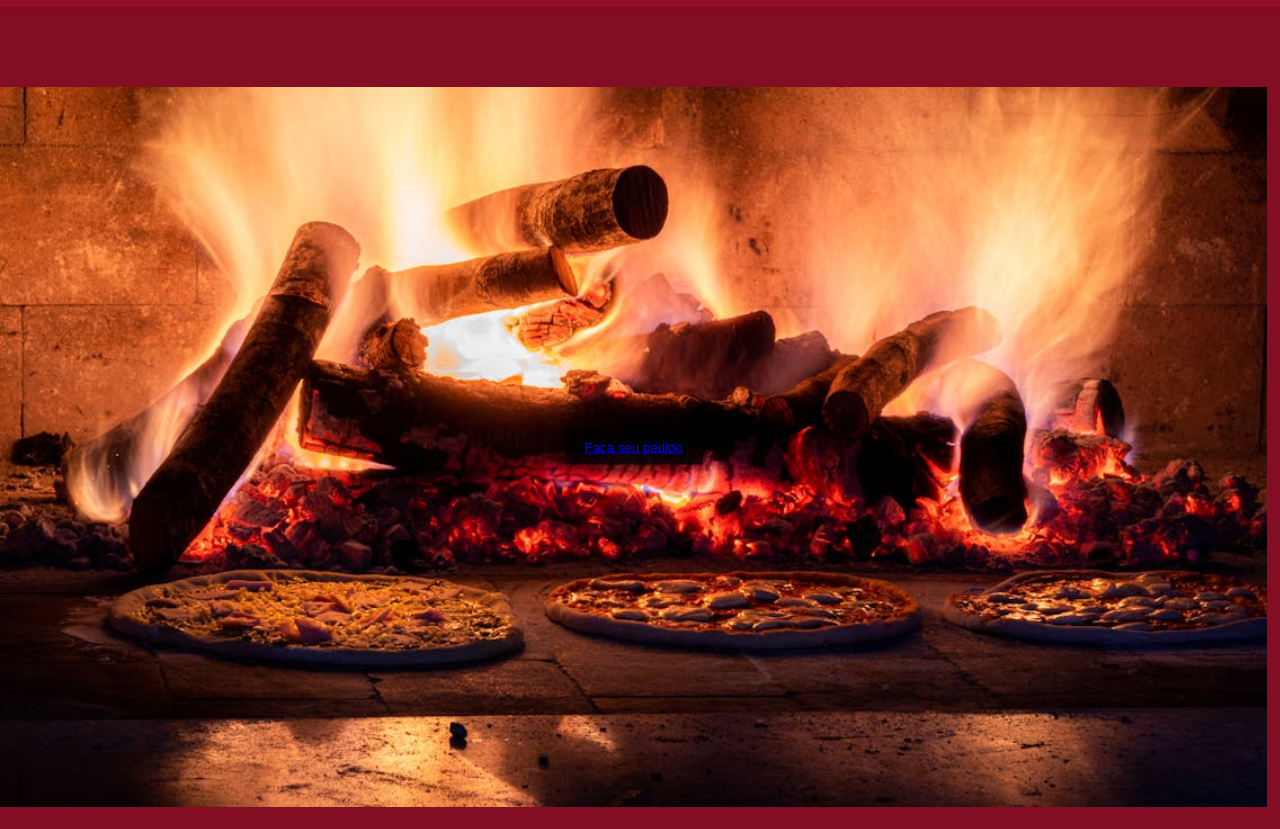
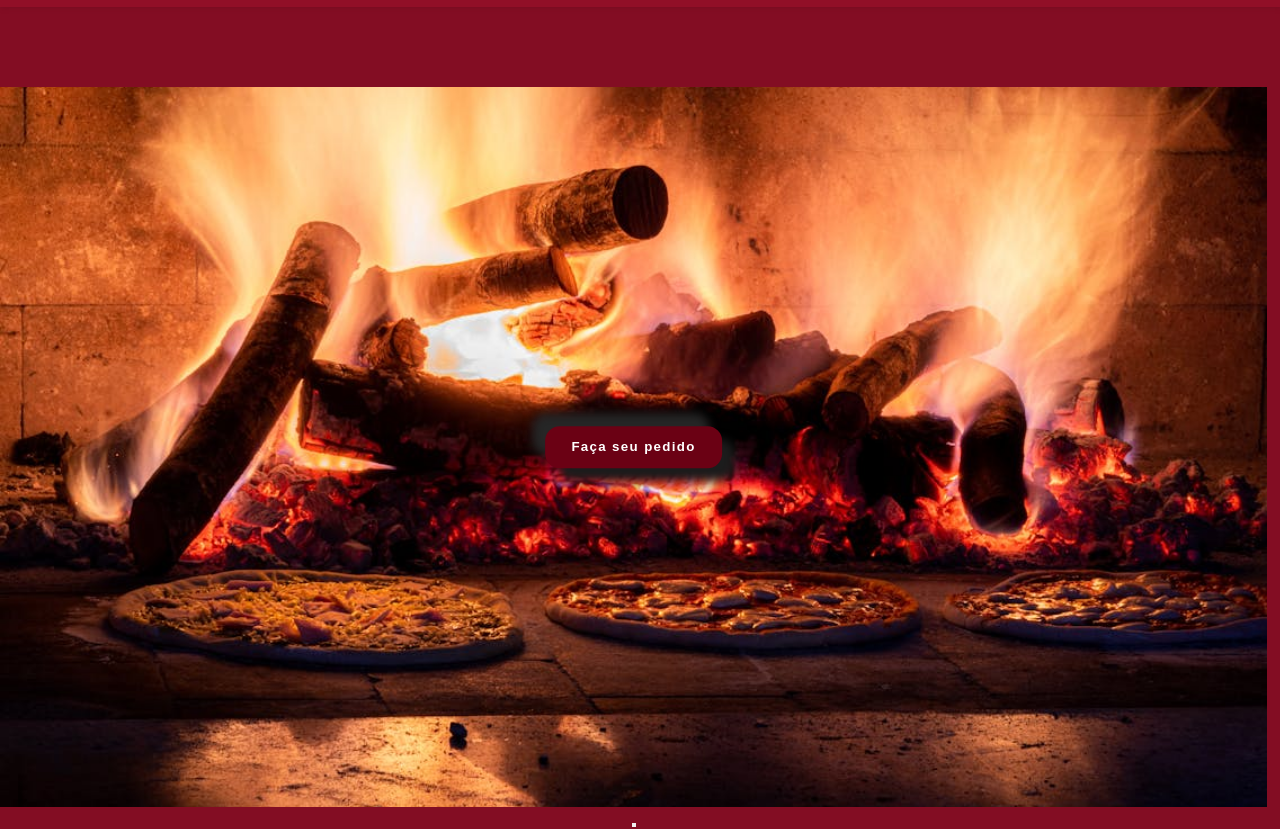
Before and after one commit to DaanielDaSilva/Trabalho-web, a plain HTML site: page index.html in a window 1280 px wide. Shown: the part 113-942 px from the top of the page. Drawn offline with Linux system fonts and the light colour scheme.

Commit message:
Update styles.css

```diff
--- a/assets/css/styles.css
+++ b/assets/css/styles.css
@@ -10,6 +10,8 @@
     --color-vinho2: #910f27;
     --color-vinho3: #770d21;
     --color-vinho4: #6b0114;
+    --hover-shadows: 16px 16px 33px #121212, -16px -16px 33px #303030
+    --accent: fuchsia;
 }
 
 body{
@@ -102,16 +104,30 @@ main {
     object-fit: cover;
 }
 
-.imgcontainer button {
+.imgcontainer button > a {
+    font-weight: bold;
+    letter-spacing: 0.1em;
+    border: none;
+    border-radius: 1.1em;
+    background-color: var(--color-vinho4);
+    cursor: pointer;
+    color: white;
+    padding: 1em 2em;
+    transition: box-shadow ease-in-out 0.3s, background-color ease-in-out 0.1s, letter-spacing ease-in-out 0.1s, transform ease-in-out 0.1s;
+    box-shadow: 13px 13px 10px #1c1c1c, -13px -13px 10px #262626;
     position: absolute;
-            top: 50%;
-            left: 50%;
-            transform: translate(-50%, -50%);
-            padding: 10px 20px;
-            background-color: rgba(0, 0, 0, 0.7);
-            color: white;
-            border: none;
-            cursor: pointer;
+    top: 50%;
+    left: 50%;
+    transform: translate(-50%, -50%);
+}
+
+.imgcontainer button > a:hover {
+    box-shadow: var(--hover-shadows);
+}
+
+button > a {
+    text-decoration: none;
+    font-family: Arial, Helvetica, sans-serif;
 }
 
 @media screen and (max-width: 768px){
```
